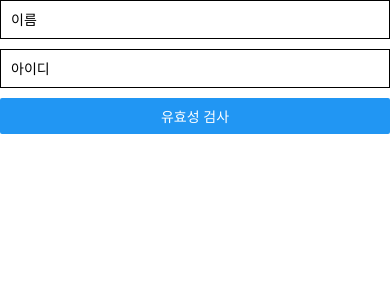
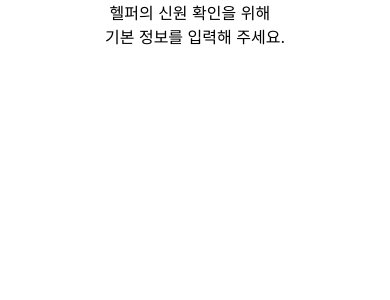
Before and after one commit to Bae-JiHyeon/helperit, a React Native app: screen /MyPageScreen in a window 390 px wide. Shown: the top 300 px of the page. Built offline with nearby package versions, Linux system fonts and the light colour scheme.

Commit message:
코드 수정

```diff
--- a/App.tsx
+++ b/App.tsx
@@ -1,46 +1,12 @@
 import 'react-native-gesture-handler'
 import React from 'react';
-import {
-  NativeAppEventEmitter,
-  SafeAreaView,
-  ScrollView,
-  StatusBar,
-  StyleSheet,
-  Text,
-  useColorScheme,
-  View,
-  ViewStyle
-} from "react-native";
-import { NavigationContainer } from '@react-navigation/native';
-import { createStackNavigator } from "@react-navigation/stack";
 
-import Login from './src/screens/LoginForm/Login';
-import Terms from "./src/screens/LoginForm/Terms"
-import HelperHome from "./src/screens/HelperMode/HelperHome";
-import EditProfile from "./src/screens/HelperMode/MyPageList/EditProfile";
-import ForgotPassword from "./src/screens/LoginForm/ForgotPassword";
+import LoginFormNavigator from "./src/screens/LoginForm/LoginFormNavigator"
+import PrimaryInfo from "./src/screens/JoinHelper/PrimaryInfo";
 
-export enum LoginScreens {
-  Login = 'Login',
-  Register = 'Register',
-}
-export type LoginStackParamList = {
-  Login: undefined;
-  Register: undefined;
+const App = () => {
+  return <PrimaryInfo/>
+
 };
 
-const Stack = createStackNavigator<LoginStackParamList>()
-const App = () => {
-  return (
-        <ForgotPassword/>
-  );
-};
-//(
-   // <NavigationContainer>
-   //   <Stack.Navigator>
-   //     <Stack.Screen name='Login' component = {LoginScreens.Login}/>
-   //     <Stack.Screen name='Register' component={LoginScreens.Register}/>
-   //   </Stack.Navigator>
-   // </NavigationContainer>
-//);
 export default App;
--- a/src/screens/HelperMode/HelperHome.tsx
+++ b/src/screens/HelperMode/HelperHome.tsx
@@ -1,3 +1,4 @@
+
 import React from 'react'
 import {
     StyleSheet,
@@ -31,7 +32,7 @@ const Stack = createStackNavigator<HelperMyPageStackParamList>();
 
 const HelperMyPageStack = () =>{
     return(
-        <Stack.Navigator initialRouteName={"MyPageScreen"}>
+        <Stack.Navigator initialRouteName={"MyPageScreen"} screenOptions = {{ headerShown: false }}>
             <Stack.Screen name="MyPageScreen" component={MyPageScreen}/>
             <Stack.Screen name="EditProfile" component={EditProfile}/>
             <Stack.Screen name="PerformanceHistory" component={PerformanceHistory}/>
--- /dev/null
+++ b/src/screens/JoinHelper/PrimaryInfo.tsx
@@ -0,0 +1,50 @@
+import React from "react"
+import {View, StyleSheet, Text, TextInput} from "react-native";
+
+const PrimaryInfo = ()=>{
+    return(
+        <View style={styles.container} >
+            <Text style={styles.TopText}> 헬퍼의 신원 확인을 위해{'\n'}기본 정보를 입력해 주세요.</Text>
+            <View style={styles.item1}>
+            </View>
+            <View style={styles.item2}>
+
+            </View>
+            <View style={styles.item3}>
+
+            </View>
+        </View>
+    );
+}
+const styles = StyleSheet.create({
+    container:{
+        flex:1,
+        alignItems:"center",
+        justifycontent:"center",
+        backgroundColor: "#FFFFFF"
+    },
+
+    item1: {
+        flex: 1,
+        backgroundColor: '#e93e43'
+    },
+    item2: {
+        flex: 1,
+        backgroundColor: '#f5a941'
+    },
+    item3: {
+        flex: 1,
+        backgroundColor: '#4ebd7a'
+    },
+    TopText:{
+        fontSize: 16,
+        alignItems: "center",
+        justifyContent: "center",
+        color:"#000000"
+    },
+    BoldText:{
+        fontSize:18,
+        fontWeight: "bold"
+    }
+})
+export default PrimaryInfo;
--- a/src/screens/LoginForm/ForgotPassword.tsx
+++ b/src/screens/LoginForm/ForgotPassword.tsx
@@ -1,3 +1,4 @@
+//비밀번호 찾기 구현
 import React, {useState} from 'react'
 import {StyleSheet, View, Text, TextInput, Dimensions, ScrollView, Pressable, Button, Alert} from 'react-native';
 
--- /dev/null
+++ b/src/screens/LoginForm/LoginFormNavigator.tsx
@@ -0,0 +1,26 @@
+//로그인 화면 네비게이터
+import React from "react"
+import {createStackNavigator} from "@react-navigation/stack";
+import {NavigationContainer} from "@react-navigation/native";
+import Login from "./Login";
+import Register from "./Register";
+import {LoginStackParamList} from "../../types/navigation";
+import Terms from "./Terms";
+import ForgotPassword from "./ForgotPassword";
+
+
+const Stack = createStackNavigator<LoginStackParamList>()
+
+const LoginFormNavigator=()=>{
+        return(
+            <NavigationContainer>
+                <Stack.Navigator>
+                    <Stack.Screen name='Login' component = {Login} options={{ headerShown: false }}/>
+                    <Stack.Screen name={"ForgotPassword"} component={ForgotPassword} options={{ title: '비밀번호 찾기' }}/>
+                    <Stack.Screen name='Terms' component={Terms}/>
+                    <Stack.Screen name='Register' component={Register} options={{ title: '회원 가입' }}/>
+                </Stack.Navigator>
+            </NavigationContainer>
+    );
+};
+export default LoginFormNavigator;
--- a/src/screens/LoginForm/Terms.tsx
+++ b/src/screens/LoginForm/Terms.tsx
@@ -1,3 +1,4 @@
+//약관 동의 화면
 import React, {useEffect, useState} from "react"
 import {View, Button, TextInput, Text, TouchableOpacity, StyleSheet, ScrollView, Alert} from "react-native";
 import {Checkbox, Container, TextArea, VStack} from "native-base";
--- a/src/types/navigation.ts
+++ b/src/types/navigation.ts
@@ -3,9 +3,9 @@ import MyPageScreen from "../screens/HelperMode/MyPageScreen";
 
 export type LoginStackParamList ={
     Login: undefined;
-    Terms: undefined;
+    ForgotPassword: undefined;
+    Terms:undefined;
     Register: undefined;
-    ForgotPassword: undefined;
 };
 
 export type HelperMyPageStackParamList={
```
Also changed, not shown: src/screens/LoginForm/Login.tsx (+4 -3 lines), src/screens/LoginForm/Register.tsx (+4 -3 lines).
